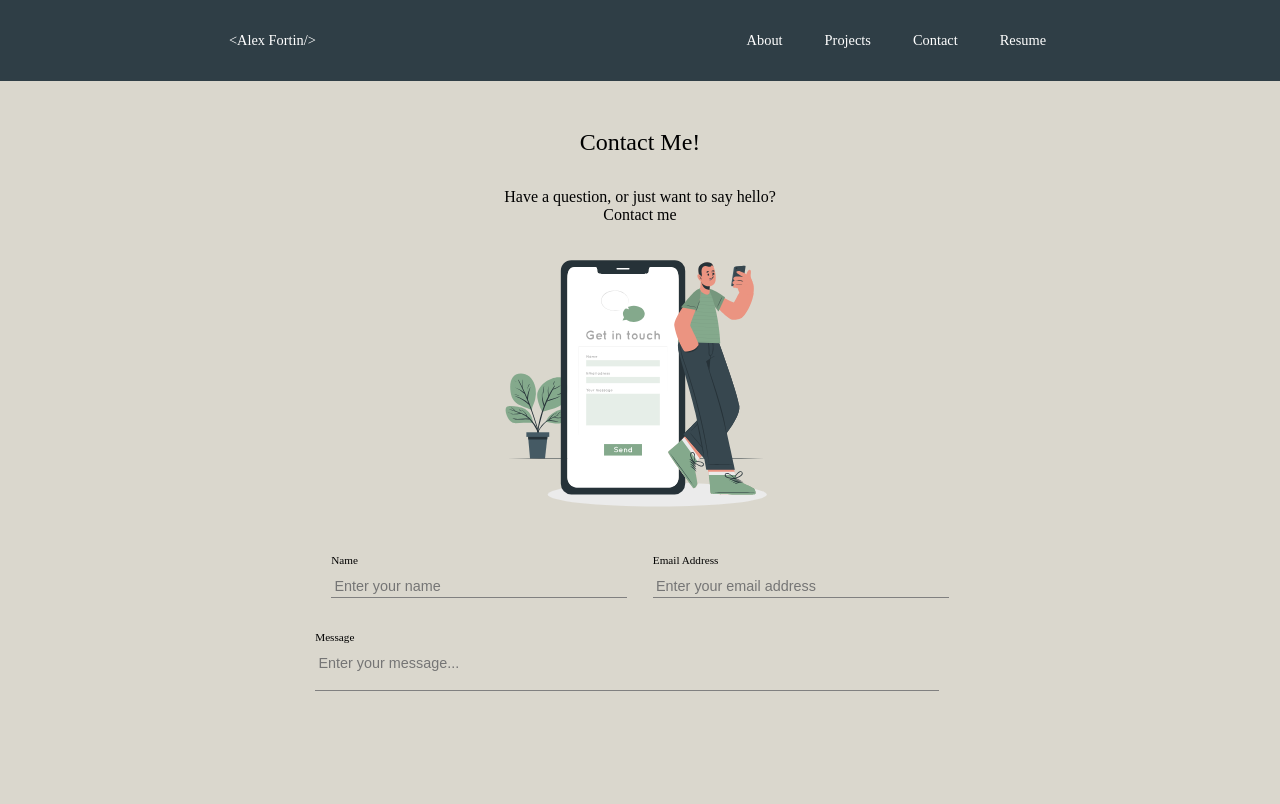
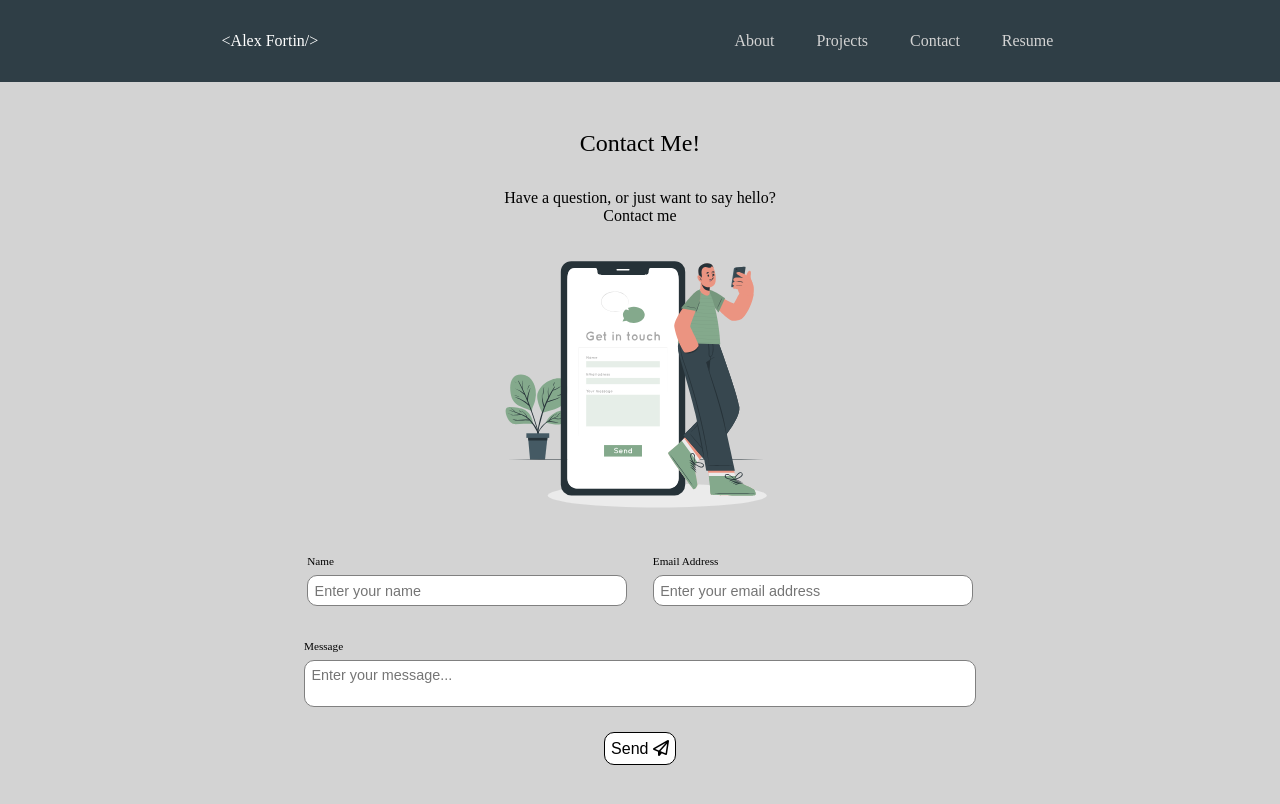
Before and after one commit to Steezy1416/personal-portfolio, a React (Create React App) app: page / in a window 1280 px wide. Both pictures are taken after a click on the item "Contact". Shown: the top 804 px of the page. Built offline with nearby package versions, Linux system fonts and the light colour scheme.

Commit message:
change styles throught most of the components

```diff
--- a/src/components/about/About.js
+++ b/src/components/about/About.js
@@ -5,9 +5,9 @@ export default function About() {
     return (
         <section id="about-container">
             <div id="text-container">
-                <p id="text-1">Hello 👋, <br/>My name is Alexander Fortin</p>
+                <p id="text-1">Hello 👋, <br/>My name is <span className="highlight">Alexander Fortin</span></p>
                 <div id="icon-container"></div>
-                <p id="text-2">I am a Web Developer who loves to create, and experiment with new technology 💻.</p>
+                <p id="text-2">I am a <span className="highlight">Web Developer</span> who loves to create, and experiment with new technology 💻.</p>
             </div>
 
             <section id="profile-picture-container">
--- a/src/components/about/about.css
+++ b/src/components/about/about.css
@@ -6,6 +6,10 @@
 
 #about-container {
     width: 100%;
+}
+
+.highlight {
+    color: lightgreen;
 }
 
 #icon-container {
@@ -20,13 +24,14 @@
 }
 
 #text-container {
-    background-color: #dad7cd;
+    background-color: #333;
     display: flex;
     justify-content: center;
     align-items: center;
     flex-direction: column;
     text-align: center;
     margin: 5rem 0;
+    color: white;
 }
 
 #text-1 {
--- a/src/components/contact/Contact.js
+++ b/src/components/contact/Contact.js
@@ -19,22 +19,22 @@ export default function Contact() {
             const isValid = validateEmail(e.target.value)
             if (!isValid) {
                 setErrorMessage("Your email is invalid")
-                e.target.style.borderBottom = "1px solid red"
+                e.target.style.border = "2px solid red"
             }
             else {
                 setErrorMessage("")
-                e.target.style.borderBottom = "1px solid gray"
+                e.target.style.border = "2px solid lightgreen"
             }
         }
         else {
             if (!e.target.value.length) {
                 setErrorMessage(`${e.target.name} is required`)
-                e.target.style.borderBottom = "1px solid red"
+                e.target.style.border = "2px solid red"
 
             }
             else {
                 setErrorMessage("")
-                e.target.style.borderBottom = "1px solid gray"
+                e.target.style.border = "2px solid lightgreen"
             }
         }
         if (!errorMessage) {
@@ -65,18 +65,18 @@ export default function Contact() {
             <form id="contact-form" onSubmit={handleSubmit}>
                 <div className="input-container">
                     <label className="contact-label" for="name">Name</label>
-                    <input className="contact-input" name="name" defaultValue={name} onBlur={handleChange} placeholder="Enter your name" />
+                    <input className="contact-input" autoComplete="off" name="name" defaultValue={name} onBlur={handleChange} placeholder="Enter your name" />
                 </div>
                 <div className="input-container">
                     <label className="contact-label" for="email">Email Address</label>
-                    <input type="email" className="contact-input" name="email" defaultValue={email} onBlur={handleChange} placeholder="Enter your email address" />
+                    <input type="email" autoComplete="off" className="contact-input" name="email" defaultValue={email} onBlur={handleChange} placeholder="Enter your email address" />
                 </div>
                 <div className="input-container">
                     <label className="contact-label" for="message">Message</label>
                     <textarea id="contact-textarea" className="contact-input" name="message" defaultValue={message} onBlur={handleChange} placeholder="Enter your message..." />
                 </div>
                 <div className="input-container">
-                    <button id="contactBtn" className="hide" type="submit">Send <i class="fa-regular fa-paper-plane"></i></button>
+                    <button id="contactBtn" type="submit">Send <i class="fa-regular fa-paper-plane"></i></button>
                 </div>
             </form>
         </div>
--- a/src/components/contact/contact.css
+++ b/src/components/contact/contact.css
@@ -4,6 +4,7 @@
     align-items: center;
     flex-direction: column;
     padding: 2rem 0;
+    background-color: lightgrey;
 }
 
 #contact-title {
@@ -15,6 +16,7 @@
     text-align: center;
     width: 18.5rem;
     height: .5rem;
+    color: black;
 }
 
 #contact-icon-container {
@@ -22,6 +24,10 @@
     background-size: cover;
     width: 20rem;
     height: 20rem;
+}
+
+#error-message {
+    color: black;
 }
 
 #contact-form {
@@ -42,20 +48,22 @@
 .contact-label {
     font-size: .7rem;
     padding: .5rem 0;
+    color: black;
 }
 
 .contact-input {
     font-size: .9rem;
-    padding: .2rem;
+    padding: .4rem;
     border: none;
-    border-bottom: 1px solid gray;
-    background-color: #dad7cd;
+    border: 1px solid gray;
+    background-color: white;
     outline: none;
     width: 18.5rem;
+    border-radius: 10px;
 }
 
 .contact-input:focus {
-    border-bottom:1px solid white;
+    border:2px solid white;
 }
 
 #contact-textarea {
@@ -80,12 +88,18 @@
 
     #contact-form {
         flex-direction: row;
+        align-items: center;
+        justify-content: center;
         flex-wrap: wrap;
-        width: 45rem;
+        width: 44rem;
+    }
+
+    .contact-input {
+        width: 20rem;
     }
 
     #contact-textarea {
-        width: 39rem;
+        width: 42rem;
     }
 
 }
--- a/src/components/nav/Nav.js
+++ b/src/components/nav/Nav.js
@@ -13,7 +13,7 @@ export default function Nav(props) {
         <header>
             <div className="content-container">
 
-                <p>&lt;Alex Fortin/&gt;</p>
+                <p className="name-item">&lt;Alex Fortin/&gt;</p>
 
                 <ul id="nav-container">
                     {navItems.map(item => (
--- a/src/components/nav/nav.css
+++ b/src/components/nav/nav.css
@@ -5,7 +5,7 @@
 }
 
 body{
-    background-color: #dad7cd;
+    background-color: #333;
 }
 
 header {
@@ -33,5 +33,17 @@ header {
 @media only screen and (min-width: 768px) {
     .nav-item{
         margin: 1rem;
+        font-size: 1rem;
+        color: lightgrey;
+    }
+
+    .name-item {
+        font-size: 1rem;
+    }
+
+    .nav-item:hover{
+        color: black;
+        background-color: lightblue;
+        border-radius: 10px;
     }
 }
--- a/src/components/portfolio/portfolio.css
+++ b/src/components/portfolio/portfolio.css
@@ -6,15 +6,23 @@
 }
 
 .project {
-    padding: 1.5rem;
+    padding: .5rem;
     display: flex;
     flex-direction: column;
     align-items: center;
     justify-content: center;
+    background-color: lightgray;
+    border-radius: 15px;
+    margin: 1rem;
+}
+
+.project:hover {
+    background-color: white;
 }
 
 .projectName {
     font-size: 1.3rem;
+    border-bottom: 1px solid black;
 }
 
 .projectImg {
@@ -36,3 +44,11 @@
 .projectBtn:hover {
     background-color: #ff943c;
 }
+
+
+@media only screen and (min-width: 768px) {
+
+    .project {
+        padding: 1.5rem;
+    }
+}
```
